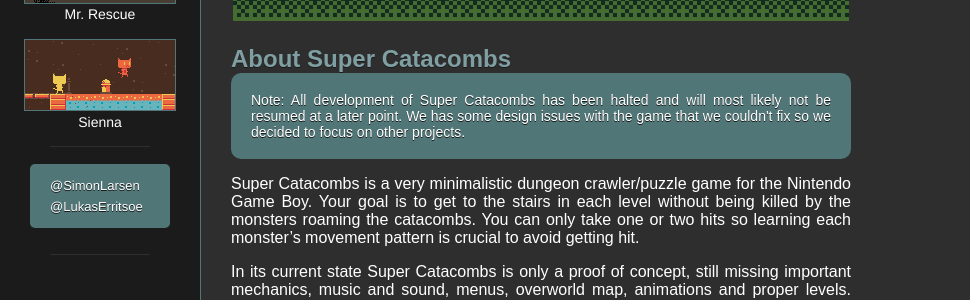
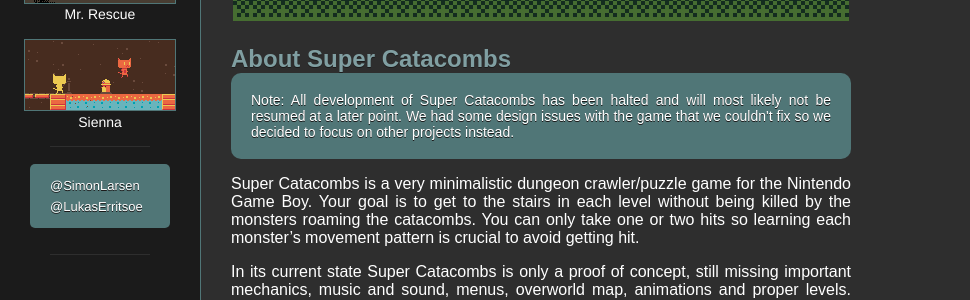
Before and after one commit to TangramGames/tangramgames.github.io, a Jekyll site: the page built from games/supercatacombs/index.md, in a window 1280 px wide. Shown: the part 696-996 px from the top of the page, without its empty margins (0-970 px from the left). Built offline with Jekyll 4.4.1, drawn with Linux system fonts in a browser that asks for light colours; some web fonts are replaced.

Commit message:
Fixed spelling in SC info box

```diff
--- a/games/supercatacombs/index.md
+++ b/games/supercatacombs/index.md
@@ -14,7 +14,7 @@
 
 <div class="box">
 	<p>Note: All development of Super Catacombs has been halted and will most likely not be resumed at a later point.
-	We has some design issues with the game that we couldn't fix so we decided to focus on other projects.</p>
+	We had some design issues with the game that we couldn't fix so we decided to focus on other projects instead.</p>
 </div>
 
 Super Catacombs is a very minimalistic dungeon crawler/puzzle game for the Nintendo Game Boy.
```
